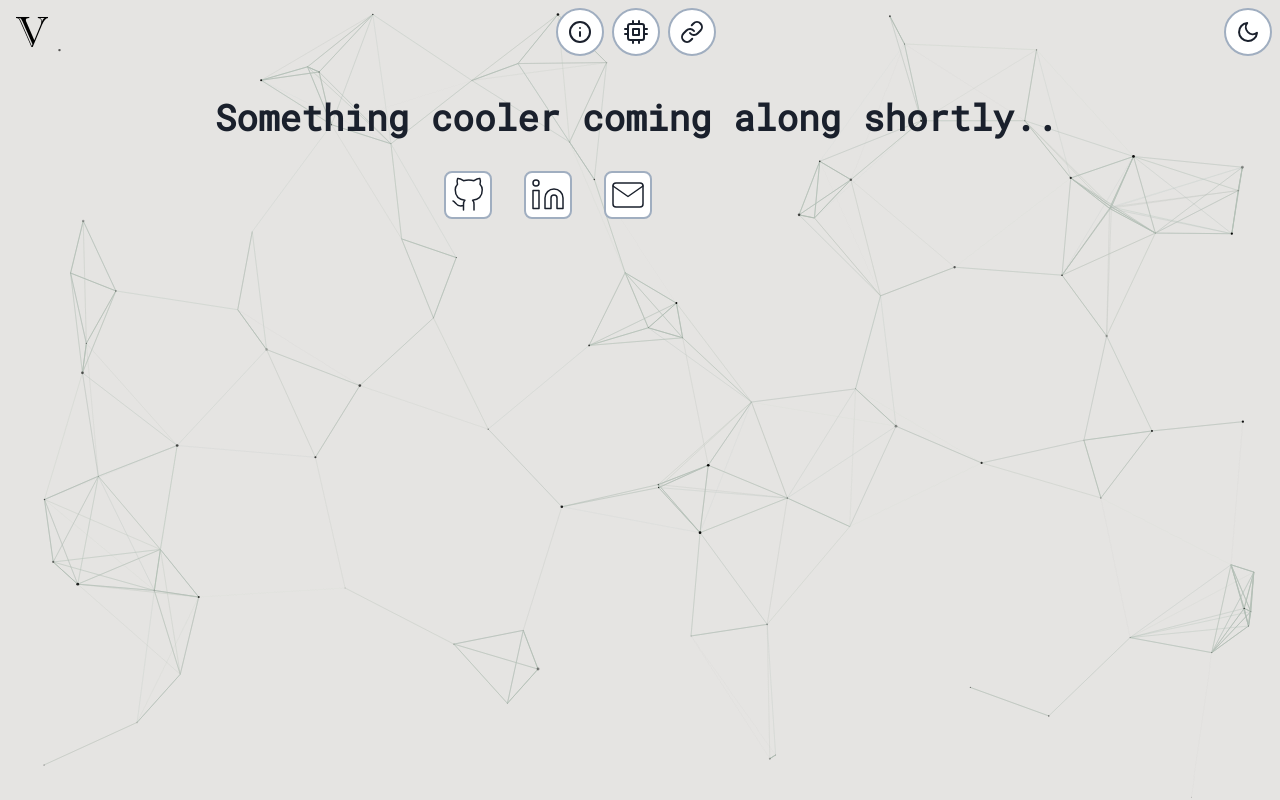
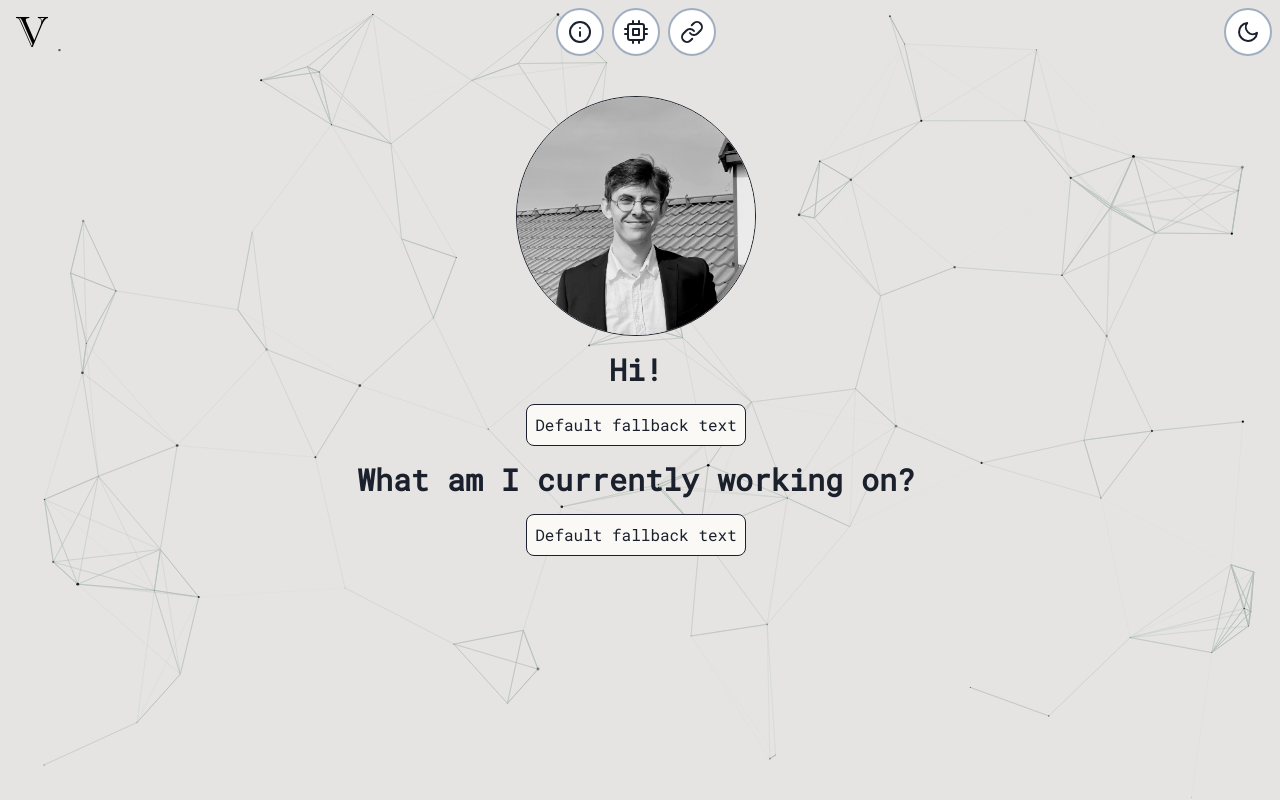
Before and after one commit to vinparwes/web, a React (Create React App) app: page /contact in a window 1280 px wide. Built offline with nearby package versions, Linux system fonts and the light colour scheme.

Commit message:
.env functionality

```diff
--- a/src/App.tsx
+++ b/src/App.tsx
@@ -1,26 +1,32 @@
 import ParticleBackground from './components/background/ParticleBackground';
 import { Box } from '@chakra-ui/react';
-import { BrowserRouter as Router, Routes, Route, Navigate } from 'react-router-dom';
 import AboutSection from './components/sections/About';
 import ContactSection from './components/sections/Contact';
 import ProjectsSection from './components/sections/Projects';
 import NavBar from './components/elements/nav/NavBar';
+import { useState } from 'react';
 
 function App() {
+  const [section, setSection] = useState('about');
+  const renderSection = () => {
+    switch (section) {
+      case 'about':
+        return <AboutSection />;
+      case 'contact':
+        return <ContactSection />;
+      case 'projects':
+        return <ProjectsSection />;
+      default:
+        return <AboutSection />;
+    }
+  };
   return (
     <div className="App">
       <ParticleBackground />
-      <Router >
-        <NavBar />
+        <NavBar setSection={setSection} />
         <Box>
-          <Routes>
-            <Route path="/web" element={<Navigate to="/about" />} />
-            <Route path='/about' element={<AboutSection />}></Route>
-            <Route path='/contact' element={<ContactSection />}></Route>
-            <Route path='/projects' element={<ProjectsSection />}></Route>
-          </Routes>
+          {renderSection()}
         </Box>
-      </Router>
     </div>
   );
 }
--- a/src/components/elements/buttons/AboutButton.tsx
+++ b/src/components/elements/buttons/AboutButton.tsx
@@ -1,9 +1,11 @@
-import { IconButton, ScaleFade, Tooltip } from "@chakra-ui/react"
-import { useNavigate } from "react-router-dom"
-import { ReactComponent as AboutIcon } from "../../../assets/icons/InfoIcon.svg"
+import { IconButton, ScaleFade, Tooltip } from "@chakra-ui/react";
+import { ReactComponent as AboutIcon } from "../../../assets/icons/InfoIcon.svg";
 
-function AboutButton() {
-    const navigation = useNavigate()
+interface AboutButtonProps {
+    setCurrentSection: (section: String) => void;
+}
+
+const AboutButton: React.FC<AboutButtonProps> = ({ setCurrentSection }) => {
     return (
         <>
             <ScaleFade initialScale={0.9} in delay={0.2}>
@@ -14,7 +16,7 @@ function AboutButton() {
                         size={'lg'}
                         icon={<AboutIcon />}
                         mr={'1vh'}
-                        onClick={() => navigation('/about')}
+                        onClick={() => setCurrentSection('about')}
                     >
                     </IconButton>
                 </Tooltip >
--- a/src/components/elements/buttons/ContactButton.tsx
+++ b/src/components/elements/buttons/ContactButton.tsx
@@ -1,11 +1,12 @@
 
-import { IconButton, ScaleFade, Tooltip } from "@chakra-ui/react"
-import { ReactComponent as LinkIcon } from "../../../assets/icons/LinkIcon.svg"
-import { useNavigate } from "react-router-dom"
+import { IconButton, ScaleFade, Tooltip } from "@chakra-ui/react";
+import { ReactComponent as LinkIcon } from "../../../assets/icons/LinkIcon.svg";
 
+interface ContactButtonProps {
+    setCurrentSection: (section: String) => void;
+}
 
-function ContactButton() {
-    const navigation = useNavigate()
+const ContactButton: React.FC<ContactButtonProps> = ({ setCurrentSection }) => {
     return (
         <>
             <ScaleFade initialScale={0.9} in delay={0.4}>
@@ -15,7 +16,7 @@ function ContactButton() {
                         aria-label="Contact links"
                         size={'lg'}
                         icon={<LinkIcon />}
-                        onClick={() => navigation('/contact')}
+                        onClick={() => setCurrentSection('contact')}
                     >
                     </IconButton>
                 </Tooltip>
--- a/src/components/elements/buttons/ProjectsButton.tsx
+++ b/src/components/elements/buttons/ProjectsButton.tsx
@@ -1,9 +1,11 @@
-import { IconButton, ScaleFade, Tooltip } from "@chakra-ui/react"
-import { ReactComponent as ProjectsIcon } from "../../../assets/icons/ProjectsIcon.svg"
-import { useNavigate } from "react-router-dom"
+import { IconButton, ScaleFade, Tooltip } from "@chakra-ui/react";
+import { ReactComponent as ProjectsIcon } from "../../../assets/icons/ProjectsIcon.svg";
 
-function ProjectsButton() {
-    const navigation = useNavigate()
+interface ProjectsButtonProps {
+    setCurrentSection: (section: String) => void;
+}
+
+const ProjectsButton: React.FC<ProjectsButtonProps> = ({ setCurrentSection }) => {
     return (
         <>
             <ScaleFade initialScale={0.9} in delay={0.3}>
@@ -15,7 +17,7 @@ function ProjectsButton() {
                         size={'lg'}
                         mr={'1vh'}
                         icon={<ProjectsIcon />}
-                        onClick={() => navigation('/projects')}
+                        onClick={() => setCurrentSection('projects')}
                     >
                     </IconButton>
                 </Tooltip>
--- a/src/components/elements/nav/NavBar.tsx
+++ b/src/components/elements/nav/NavBar.tsx
@@ -9,7 +9,11 @@ import ModeButton from '../buttons/ModeButton';
 import VIcon from '../react_icons/VIcon';
 
 
-function NavBar() {
+interface NavBarProps {
+    setSection: (section: string) => void;
+}
+
+const NavBar: React.FC<NavBarProps> = ({ setSection: setCurrentSection }) => {
     return (
         <>
 
@@ -25,9 +29,9 @@ function NavBar() {
                     </Stack>
                 </Flex>
                 <Flex alignItems={'center'}>
-                    <AboutButton />
-                    <ProjectsButton />
-                    <ContactButton />
+                    <AboutButton setCurrentSection={() => setCurrentSection('about')} />
+                    <ProjectsButton setCurrentSection={() => setCurrentSection('projects')} />
+                    <ContactButton setCurrentSection={() => setCurrentSection('contact')} />
                 </Flex >
                 <Flex alignItems={'center'} mr={'1vh'}>
                     <Stack direction={'row'}>
--- a/src/components/sections/About.tsx
+++ b/src/components/sections/About.tsx
@@ -4,6 +4,10 @@ import me from '../../assets/images/me.jpg'
 import AboutTextHeaderContainer from "../containers/AboutTextHeaderContainer"
 
 function AboutSection() {
+
+    const aboutTextP1 = process.env.REACT_APP_ABOUT_TEXT_P1 || "Default fallback text";
+    const aboutTextP2 = process.env.REACT_APP_ABOUT_TEXT_P2 || "Default fallback text";
+
     return (
         <>
             <ScaleFade in={true} initialScale={0.9} delay={0.05}>
@@ -28,7 +32,7 @@ function AboutSection() {
                                 </ScaleFade>
                                 <ScaleFade in={true} initialScale={0.9} delay={0.2}>
                                     <Center>
-                                        <AboutTextContainer text={"I'm Vincent. 30-something software developer from Stockholm, currently based in Malmö. All but done with a bachelors degree in Systems Development from Malmö University and currently looking for a job."} />
+                                        <AboutTextContainer text={aboutTextP1} />
                                     </Center>
                                 </ScaleFade>
                                 <ScaleFade in={true} initialScale={0.9} delay={0.3}>
@@ -36,7 +40,7 @@ function AboutSection() {
                                 </ScaleFade>
                                 <ScaleFade in={true} initialScale={0.9} delay={0.4}>
                                     <Center>
-                                        <AboutTextContainer text={"I'm still much in the process of settling in Malmö, all while trying to find myself a context within software development. I'm working as a student mentor during the summer, but all in all I'm mostly just enjoying an entirely new social context and a new setting for summertime."} />
+                                        <AboutTextContainer text={aboutTextP2} />
                                     </Center>
                                 </ScaleFade>
 
```
Also changed, not shown: 1 other file (tests, documents, lock files or other folders).
